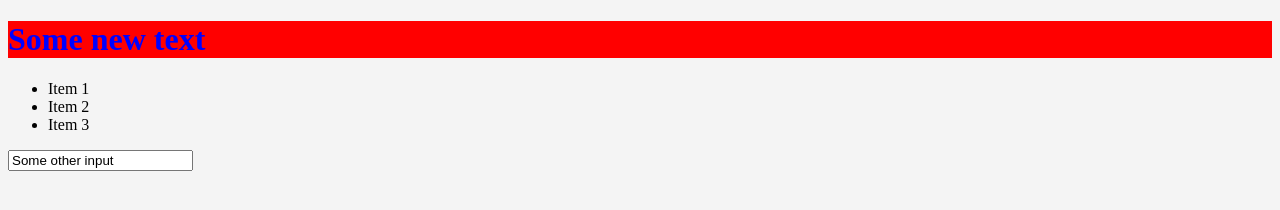
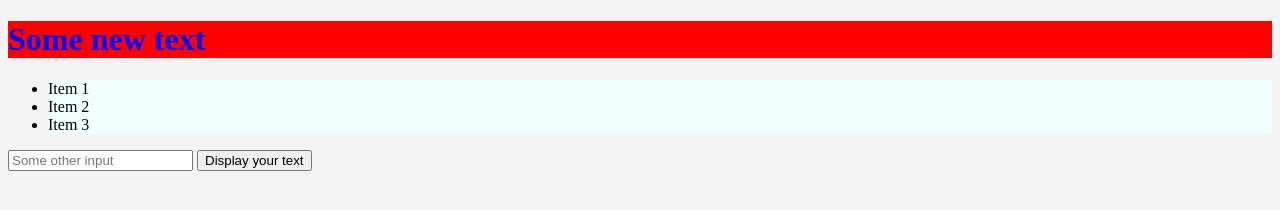
Before and after one commit to RaresSanduConstantin/Javascript-MAX_Courses, a plain HTML site: page 7/index.html in a window 1280 px wide. Drawn offline with Linux system fonts and the light colour scheme.

Commit message:
input display

```diff
--- a/7/app.js
+++ b/7/app.js
@@ -1,18 +1,22 @@
 const h1 = document.querySelector("h1");
 const body = document.body;
-const input = document.querySelector("input");
+// const input = document.querySelector("input");
 // const listItemElement = document.querySelectorAll("li");
 const listItemElement = document.getElementsByTagName("li");
 const ul = document.querySelector("ul");
+
+const input = document.getElementById("input-text");
+const submit = document.getElementById("input-submit");
 
 h1.textContent = "Some new text";
 h1.className = "title";
 h1.style.color = "blue";
 h1.style.backgroundColor = "red";
 
-input.value = "Some other input";
+input.placeholder = "Some other input";
 
 for (const listItemEl of listItemElement) {
+  listItemEl.style.backgroundColor = "#F0FFFF";
   console.dir(listItemEl);
 }
 
@@ -23,4 +27,14 @@ console.log(ul.childNodes);
 // document.documentElement.parentElement
 // document.getElementsByTagName(body);
 
-console.log("123123123");
+function subtmiText() {
+  let text = input.value;
+  let h = document.createElement("p");
+  let t = document.createTextNode(text);
+  h.appendChild(t);
+  document.body.appendChild(h);
+}
+
+// function submitText(input, button) {}
+
+// document.addEventListener("click", submitText);
--- a/7/index.html
+++ b/7/index.html
@@ -20,7 +20,13 @@
       <li class="list-item">Item 2</li>
       <li class="list-item">Item 3</li>
     </ul>
-    <input type="text" value="default text" />
+    <input id="input-text" type="text" placeholder="default text" />
+    <input
+      id="input-submit"
+      type="submit"
+      value="Display your text"
+      onclick="subtmiText()"
+    />
     <script src="app.js"></script>
   </body>
 </html>
```
